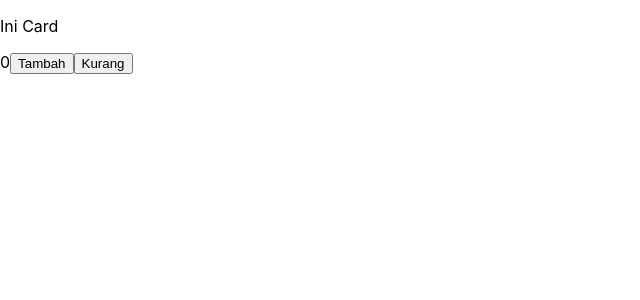
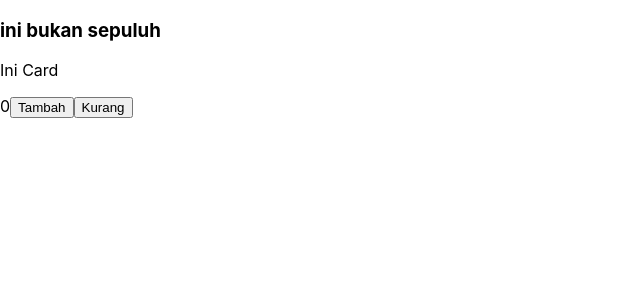
Before and after one commit to Naufal-0123/React_1, a React (Create React App) app: page / in a window 1280 px wide. Shown: the top 300 px of the page, without its empty margins (0-640 px from the left). Built offline with nearby package versions, Linux system fonts and the light colour scheme.

Commit message:
pembelajaran-remedial

```diff
--- a/src/App.js
+++ b/src/App.js
@@ -7,6 +7,7 @@ function App () {
 
   return(
     <div>
+      <h3>{message === 10 ? "ini baru sepuluh" : "ini bukan sepuluh"}</h3>
       <Card Count={Count} setCount={setCount}/>
     </div>
   );
```
